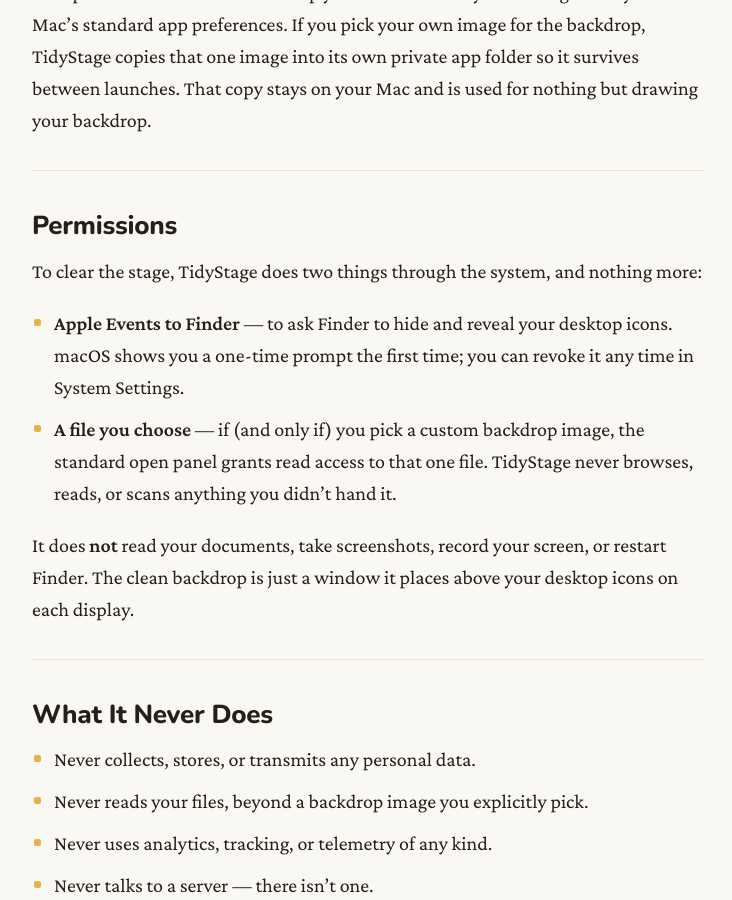
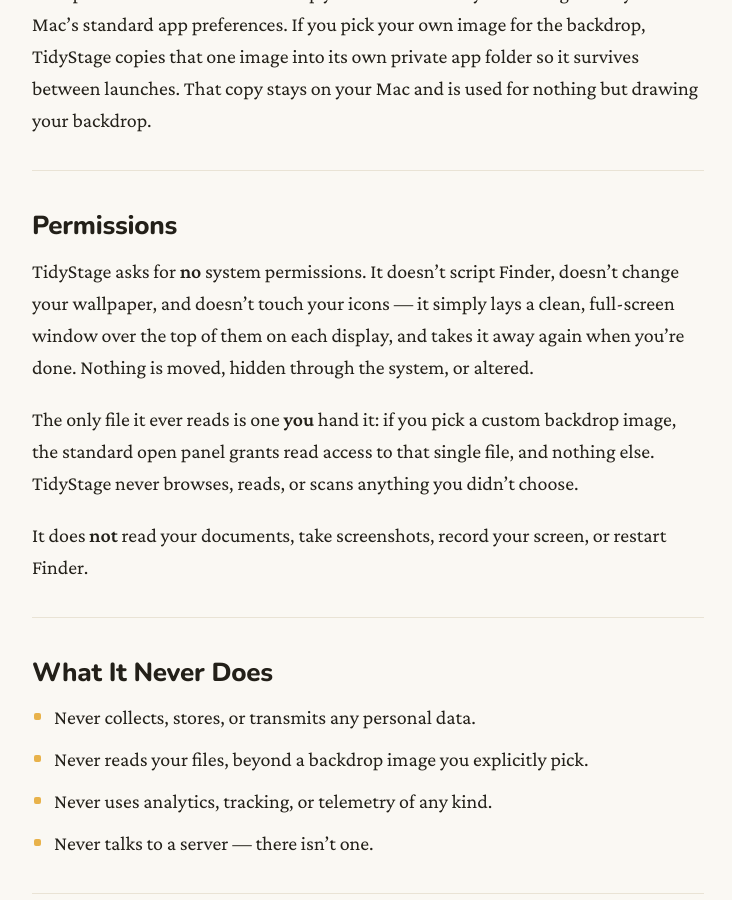
Before and after one commit to aaronaiken/aaronaiken.github.io, a Jekyll site: the page built from tools/tidy-stage-privacy.md, in a window 1280 px wide and 900 px high, scrolled down 810 px. Shown: the whole window, without its empty margins (272-1004 px from the left). Built offline with Jekyll 4.4.1, drawn with Linux system fonts in a browser that asks for light colours.

Commit message:
TidyStage privacy: correct permissions — overlay windows, no Apple Events
The app covers the desktop with overlay windows; it does not script Finder
or use Apple Events. Remove the inaccurate Apple-Events permission claim.

Co-Authored-By: Claude Opus 4.8 (1M context) <noreply@anthropic.com>

```diff
--- a/tools/tidy-stage-privacy.md
+++ b/tools/tidy-stage-privacy.md
@@ -36,12 +36,11 @@ Your preferences — which backdrop you've chosen and your settings — in your
 
 ## Permissions
 
-To clear the stage, TidyStage does two things through the system, and nothing more:
+TidyStage asks for **no** system permissions. It doesn't script Finder, doesn't change your wallpaper, and doesn't touch your icons — it simply lays a clean, full-screen window over the top of them on each display, and takes it away again when you're done. Nothing is moved, hidden through the system, or altered.
 
-- **Apple Events to Finder** — to ask Finder to hide and reveal your desktop icons. macOS shows you a one-time prompt the first time; you can revoke it any time in System Settings.
-- **A file you choose** — if (and only if) you pick a custom backdrop image, the standard open panel grants read access to that one file. TidyStage never browses, reads, or scans anything you didn't hand it.
+The only file it ever reads is one **you** hand it: if you pick a custom backdrop image, the standard open panel grants read access to that single file, and nothing else. TidyStage never browses, reads, or scans anything you didn't choose.
 
-It does **not** read your documents, take screenshots, record your screen, or restart Finder. The clean backdrop is just a window it places above your desktop icons on each display.
+It does **not** read your documents, take screenshots, record your screen, or restart Finder.
 
 ---
 
```
